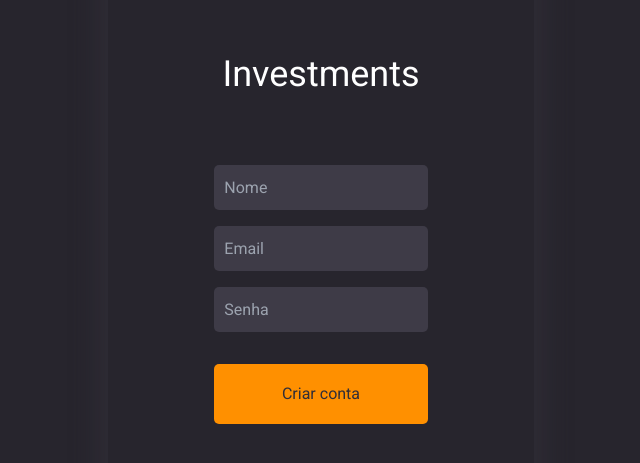
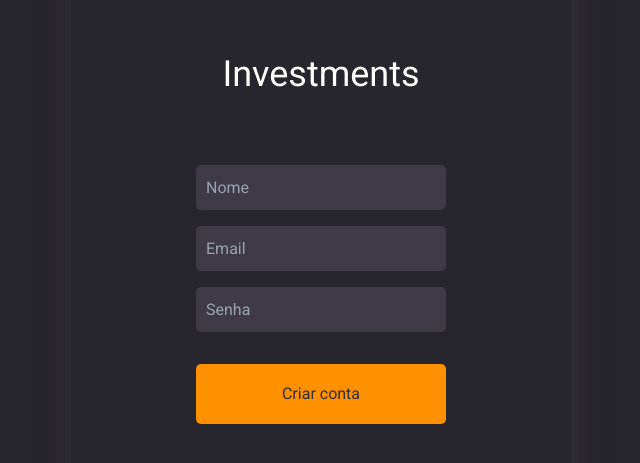
Before and after one commit to victormilitao/investments, a React (Vite) app: page /signup in a window 1280 px wide. Shown: the part 165-628 px from the top of the page, without its empty margins (319-959 px from the left). Built offline with nearby package versions, Linux system fonts and the light colour scheme.

Commit message:
feat: apply responsive layout on login and signup pages

```diff
--- a/src/pages/login.tsx
+++ b/src/pages/login.tsx
@@ -62,7 +62,7 @@ export function Login() {
 
   return (
     <div className="flex items-center justify-center h-screen">
-      <div className="flex flex-col items-center justify-center gap-16 w-1/3 min-w-96 h-[650px] rounded-[10px] bg-ds-black-500 shadow-[0_0_30px_5px] shadow-ds-black-400">
+      <div className="flex flex-col items-center justify-center gap-16 w-3/4 max-w-[500px] min-w-96 h-3/4 min-h-[400px] max-h-[650px] rounded-[10px] bg-ds-black-500 shadow-[0_0_30px_5px] shadow-ds-black-400">
         <p className="text-[36px]">Investments</p>
         <div className="w-1/2">
           <form
--- a/src/pages/signup.tsx
+++ b/src/pages/signup.tsx
@@ -53,7 +53,7 @@ export function Signup() {
 
   return (
     <div className="flex items-center justify-center h-screen">
-      <div className="flex flex-col items-center justify-center gap-16 w-1/3 min-w-96 h-[650px] rounded-[10px] bg-ds-black-500 shadow-[0_0_30px_5px] shadow-ds-black-400">
+      <div className="flex flex-col items-center justify-center gap-16 w-3/4 max-w-[500px] min-w-96 h-3/4 min-h-[400px] max-h-[650px] rounded-[10px] bg-ds-black-500 shadow-[0_0_30px_5px] shadow-ds-black-400">
         <p className="text-[36px]">Investments</p>
         <form
           className="w-1/2 flex flex-col gap-4"
--- a/tailwind.config.js
+++ b/tailwind.config.js
@@ -31,11 +31,6 @@ module.exports = {
         }
       },
     },
-    maxWidth: {
-      '1/4': '25%',
-      '1/2': '50%',
-      '3/4': '75%',
-    },
   },
   plugins: [],
 }
```
